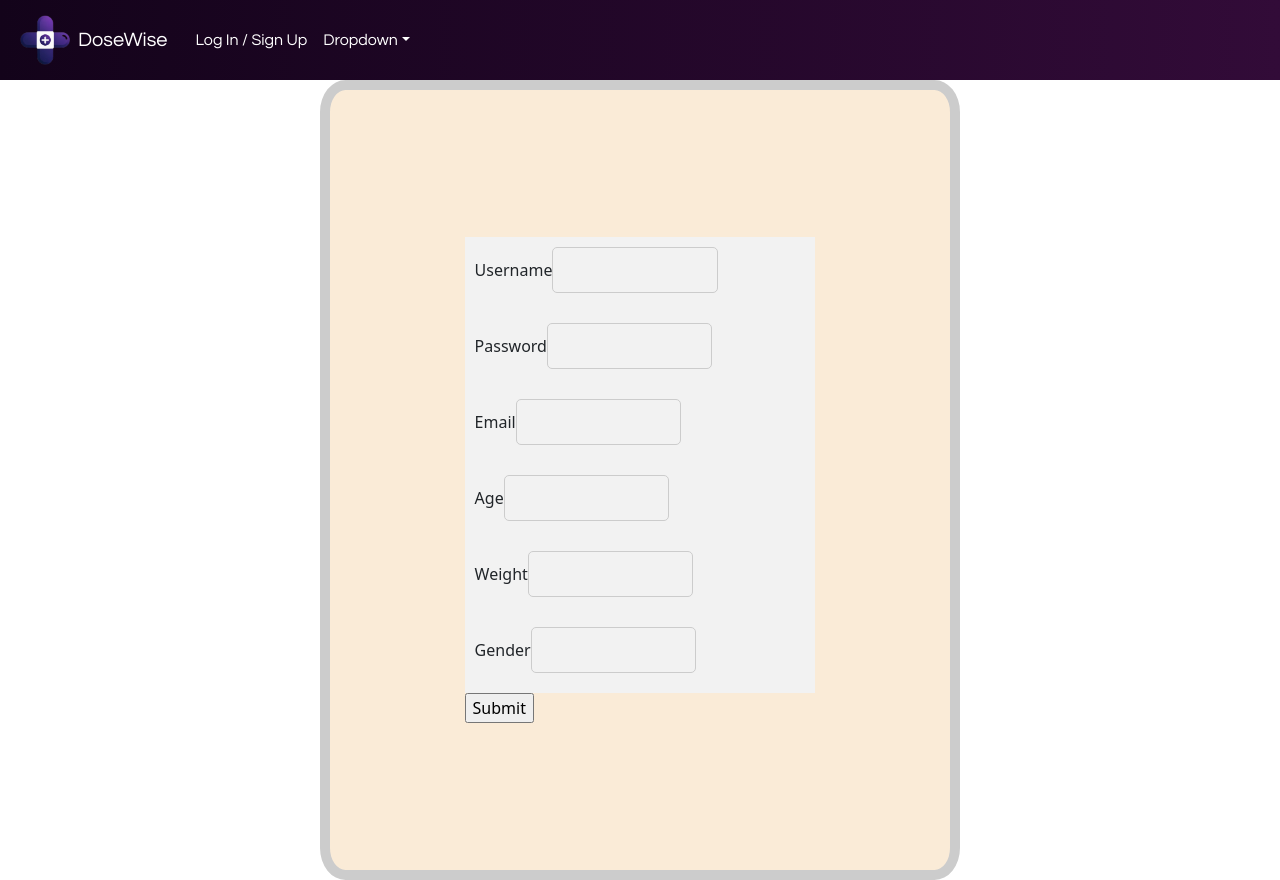
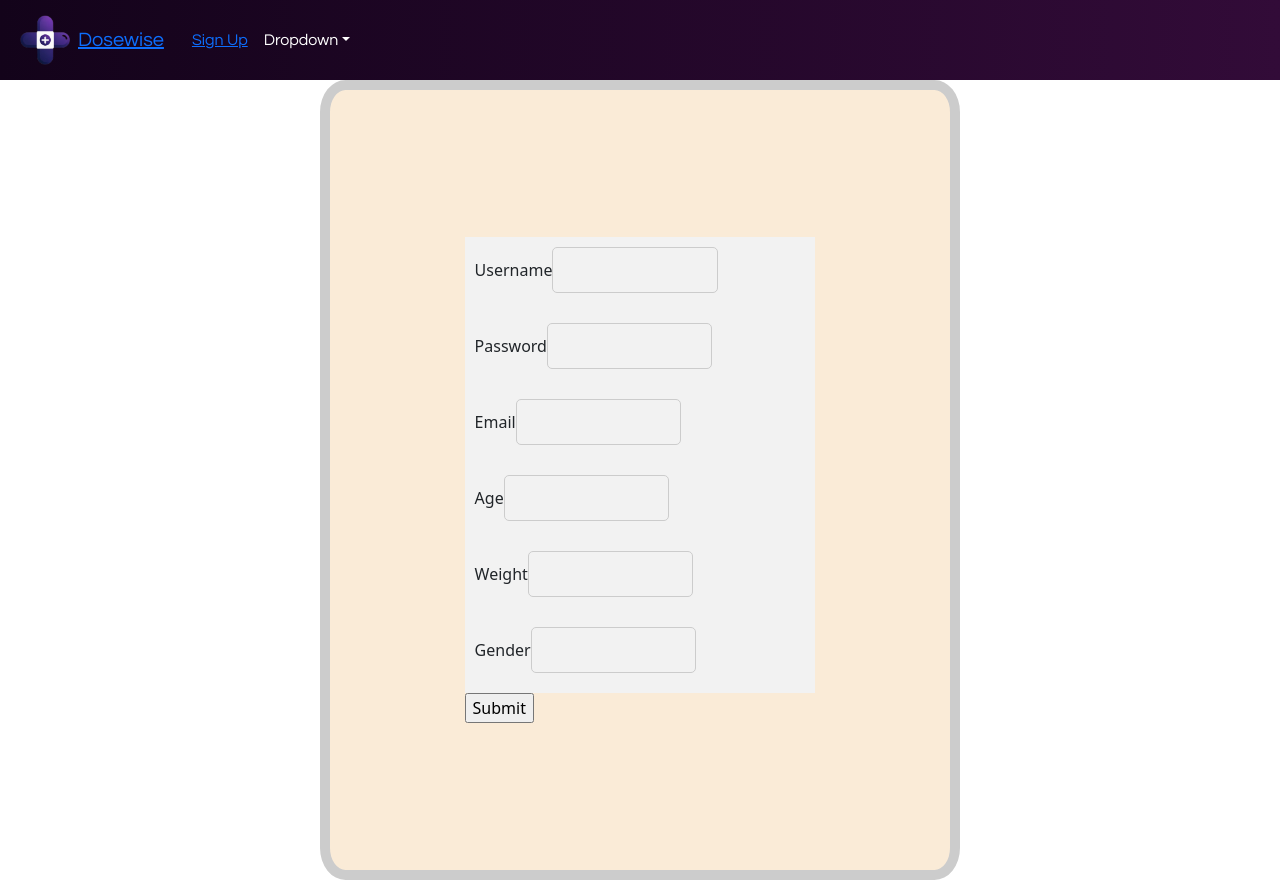
Before and after one commit to arnavk377/dosewise-frontend, a React (Vite) app: page /signup in a window 1280 px wide. Built offline with nearby package versions, Linux system fonts and the light colour scheme.

Commit message:
figured out linking

```diff
--- a/src/assets/navbar.jsx
+++ b/src/assets/navbar.jsx
@@ -1,4 +1,5 @@
 import React, { useState } from 'react';
+import { Link } from 'react-router-dom';
 import "./navbar.css"
 import dosewiseLogo from './dosewiselogo.png';
 import Container from 'react-bootstrap/Container';
@@ -11,11 +12,11 @@ function navbar() {
     <Navbar expand="lg" className="bg-body-tertiary navbar-dark">
       <Container className="px-1 mx-3">
         <img src={dosewiseLogo} alt="DoseWise Logo" className="logo" />
-        <Navbar.Brand to="/" className="text-white px-2 popUp questrial">DoseWise</Navbar.Brand>
+        <Navbar.Brand to="/" className="text-white px-2 popUp questrial"><Link to="/">Dosewise</Link></Navbar.Brand>
         <Navbar.Toggle aria-controls="basic-navbar-nav"/>
         <Navbar.Collapse id="basic-navbar-nav navbar-dark">
           <Nav className="me-auto navbar-light">
-            <Nav.Link to="/" className="text-white px-1 popUp questrial">Log In / Sign Up</Nav.Link>
+            <Nav.Link className="text-white px-1 popUp questrial"><Link to="/signup">Sign Up</Link></Nav.Link>
             <NavDropdown title="Dropdown" id="basic-nav-dropdown" className="px-1 questrial">
               <NavDropdown.Item >Action</NavDropdown.Item>
               <NavDropdown.Item >
```
